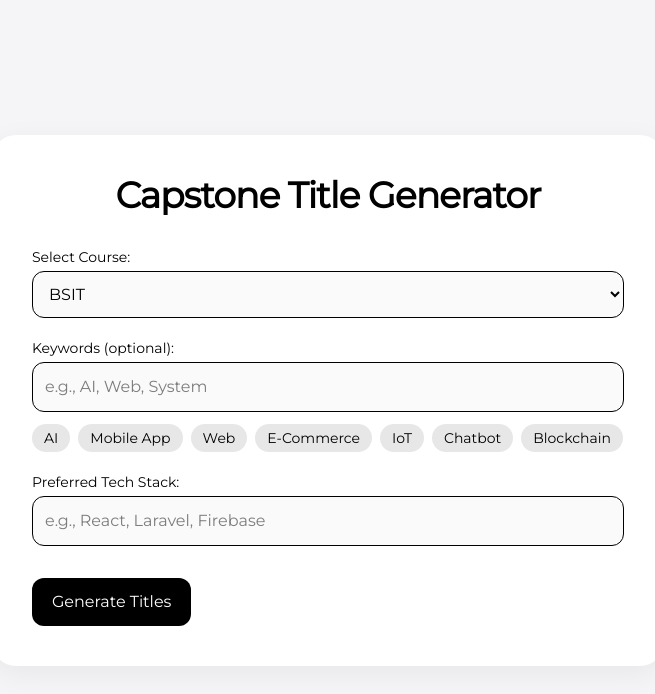
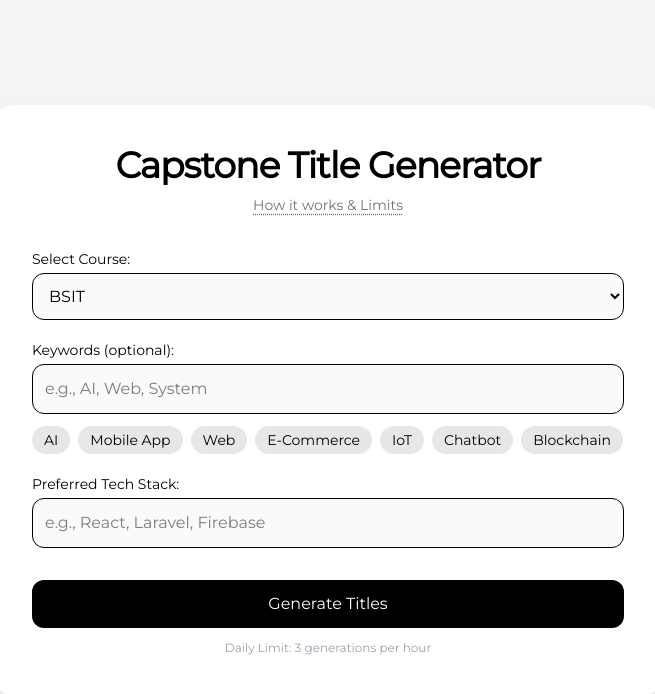
Before and after one commit to Crl0sDEV/capstone-title-generator, a Next.js app: page / in a window 1280 px wide. Shown: the top 694 px of the page, without its empty margins (312-967 px from the left). Built offline with nearby package versions, Linux system fonts and the light colour scheme.

Commit message:
add a how it works and limits accordion

```diff
--- a/src/app/page.js
+++ b/src/app/page.js
@@ -1,8 +1,10 @@
 "use client";
+
 import { motion, AnimatePresence } from "framer-motion";
 import { useCapstone } from "@/hooks/useCapstone";
 import { generatePDF } from "@/utils/pdfHelper";
 
+// Suggestions Constant
 const SUGGESTIONS = ["AI", "Mobile App", "Web", "E-Commerce", "IoT", "Chatbot", "Blockchain"];
 
 export default function Home() {
@@ -12,6 +14,7 @@ export default function Home() {
     techstack, setTechstack,
     result, loading, cooldown, errorMsg,
     showResetModal, setShowResetModal,
+    showInfo, setShowInfo,
     generateTitles, addKeyword, resetAll
   } = useCapstone();
 
@@ -23,9 +26,50 @@ export default function Home() {
         transition={{ duration: 0.45, ease: "easeOut" }}
         className="bg-white p-6 sm:p-8 md:p-10 rounded-3xl shadow-[0_8px_30px_rgba(0,0,0,0.06)] w-full max-w-lg sm:max-w-xl md:max-w-2xl"
       >
-        <h1 className="text-4xl font-semibold text-center mb-8 tracking-tight">
+        <div className="text-center mb-8">
+          <h1 className="text-4xl font-semibold tracking-tight mb-2">
             Capstone Title Generator
           </h1>
+
+          {/* TOGGLE BUTTON FOR INFO */}
+          <button
+            onClick={() => setShowInfo(!showInfo)}
+            className="text-sm text-gray-500 hover:text-black underline decoration-dotted underline-offset-4 transition"
+          >
+            {showInfo ? "Hide Guide" : "How it works & Limits"}
+          </button>
+
+          {/* HOW TO USE & LIMIT SECTION */}
+          <AnimatePresence>
+            {showInfo && (
+              <motion.div
+                initial={{ opacity: 0, height: 0 }}
+                animate={{ opacity: 1, height: "auto" }}
+                exit={{ opacity: 0, height: 0 }}
+                className="overflow-hidden"
+              >
+                <div className="mt-4 p-4 bg-gray-50 rounded-xl text-left text-sm text-gray-600 border border-gray-100">
+                  <p className="font-semibold text-black mb-2">How to use:</p>
+                  <ol className="list-decimal list-inside space-y-1 mb-4 ml-1">
+                    <li>Select your course (BSIT, CS, IS).</li>
+                    <li>Add keywords (e.g., &quot;AI&quot;, &quot;Inventory&quot;) - <i>Optional</i>.</li>
+                    <li>Input your preferred Tech Stack.</li>
+                    <li>Click Generate.</li>
+                  </ol>
+
+                  <div className="flex items-start gap-2 p-3 bg-yellow-50 text-yellow-800 rounded-lg text-xs border border-yellow-100">
+                    <svg xmlns="http://www.w3.org/2000/svg" viewBox="0 0 20 20" fill="currentColor" className="w-4 h-4 mt-0.5 shrink-0">
+                      <path fillRule="evenodd" d="M18 10a8 8 0 11-16 0 8 8 0 0116 0zm-7-4a1 1 0 11-2 0 1 1 0 012 0zM9 9a.75.75 0 000 1.5h.253a.25.25 0 01.244.304l-.459 2.066A1.75 1.75 0 0010.747 15H11a.75.75 0 000-1.5h-.253a.25.25 0 01-.244-.304l.459-2.066A1.75 1.75 0 009.253 9H9z" clipRule="evenodd" />
+                    </svg>
+                    <span>
+                      <b>Note:</b> To prevent spam, you can only generate titles <b>3 times per hour</b>. Please use your attempts wisely.
+                    </span>
+                  </div>
+                </div>
+              </motion.div>
+            )}
+          </AnimatePresence>
+        </div>
 
         {/* Error Message */}
         <AnimatePresence>
@@ -96,18 +140,26 @@ export default function Home() {
         </div>
 
         {/* Action Area */}
-        <div className="flex items-center gap-5 mt-8">
+        <div className="flex flex-col gap-3 mt-8">
+          <div className="flex items-center gap-5">
             <motion.button
               whileTap={{ scale: cooldown > 0 ? 1 : 0.92 }}
               animate={cooldown > 0 ? { boxShadow: ["0 0 0px #0000", "0 0 10px #999"], transition: { repeat: Infinity, repeatType: "reverse", duration: 1.2 } } : {}}
               onClick={generateTitles}
               disabled={loading || cooldown > 0}
-            className={`px-5 py-3 rounded-xl text-white font-medium transition ${
+              className={`flex-1 px-5 py-3 rounded-xl text-white font-medium transition text-center ${
                 cooldown > 0 ? "bg-gray-400 cursor-not-allowed" : "bg-black hover:bg-gray-800"
               }`}
             >
               {loading ? <span className="animate-pulse">Generating...</span> : cooldown > 0 ? `Locked (${cooldown}s)` : "Generate Titles"}
             </motion.button>
+          </div>
+
+          {/* Subtle reminder below button */}
+          <p className="text-xs text-center text-gray-400">
+            Daily Limit: 3 generations per hour
+          </p>
+        </div>
 
         {/* Floating Controls (PDF & Reset) */}
         <AnimatePresence>
@@ -141,7 +193,6 @@ export default function Home() {
             </motion.div>
           )}
         </AnimatePresence>
-        </div>
 
         {/* Result Display */}
         <AnimatePresence>
--- a/src/hooks/useCapstone.js
+++ b/src/hooks/useCapstone.js
@@ -9,6 +9,7 @@ export function useCapstone() {
   const [cooldown, setCooldown] = useState(0);
   const [errorMsg, setErrorMsg] = useState("");
   const [showResetModal, setShowResetModal] = useState(false);
+  const [showInfo, setShowInfo] = useState(false);
 
   // Load cooldown on mount
   useEffect(() => {
@@ -93,6 +94,7 @@ export function useCapstone() {
     cooldown,
     errorMsg,
     showResetModal, setShowResetModal,
+    showInfo, setShowInfo,
     // Actions
     generateTitles,
     addKeyword,
```
Lines whose indentation alone changed are shown as unchanged.
